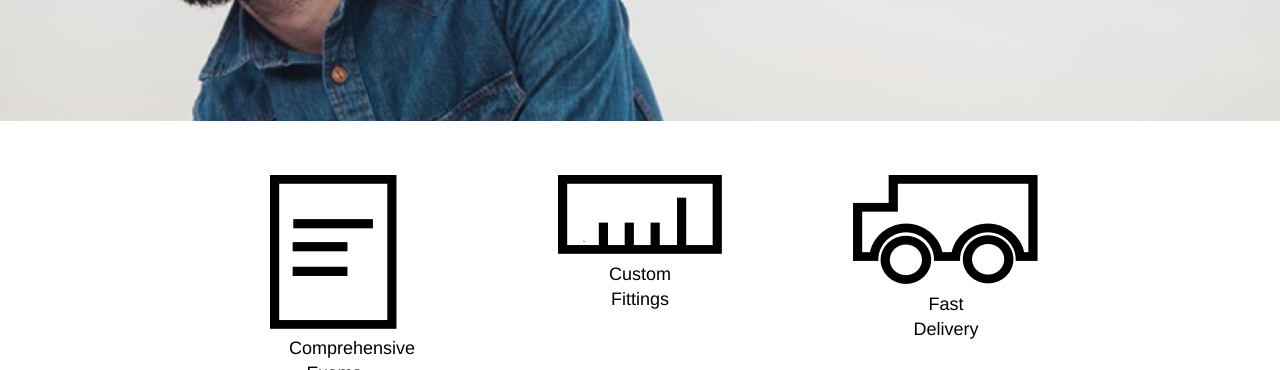
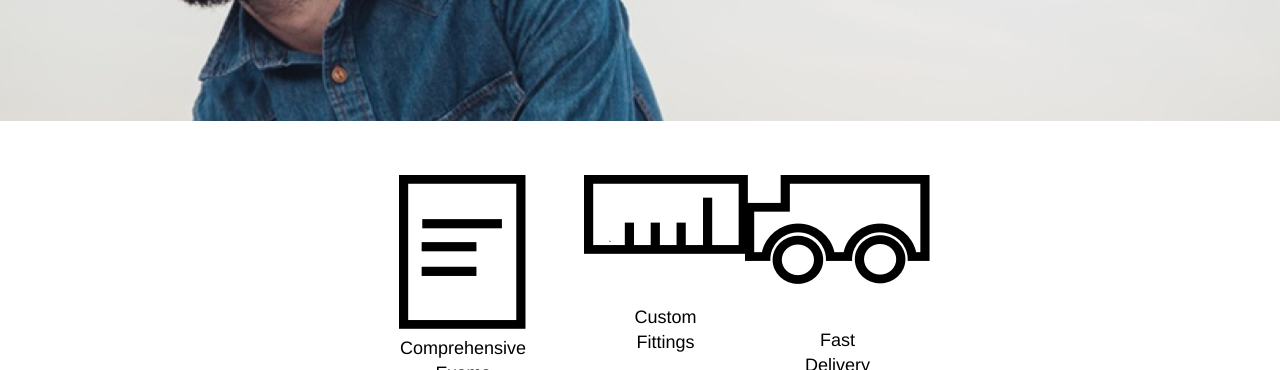
Before and after one commit to JennyDavis5/tortoiseshelloptics, a plain HTML site: page index.html in a window 1280 px wide. Shown: the part 419-789 px from the top of the page. Drawn offline with Linux system fonts and the light colour scheme.

Commit message:
TortoiseshellOptics Final

```diff
--- a/resources/css/style.css
+++ b/resources/css/style.css
@@ -68,16 +68,19 @@ nav .mobile_nav {
   color: black;
 }
 
+
 .icons {
   display: flex;
+  text-align: center;
   margin: 3rem 0;
-  justify-content: center;
-  text-align: center;
+  width: 5rem;
+  margin-left: 25%;
 }
 
 .icon {
-  padding: 0 6rem;
+  padding-right: 6rem;
   height: 8rem;
+  justify-content: center;
 }
 
 .icon_img {
@@ -86,10 +89,12 @@ nav .mobile_nav {
   width: 3.5rem;
 }
 
-.icon_name {
-  display: block;
-  text-align: center;
-  width: 5rem;
+.ruler .icon_img {
+  padding-bottom: 2.75rem;
+}
+
+.truck .icon_img {
+  padding-bottom: 2.4rem;
 }
 
 .infos {
```
